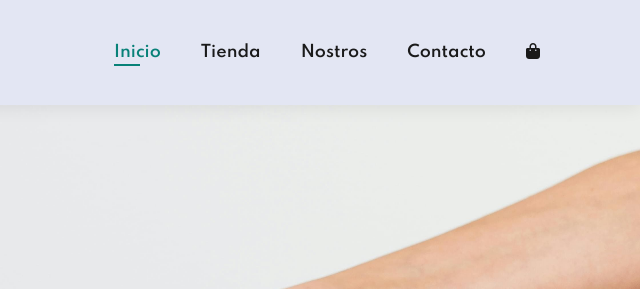
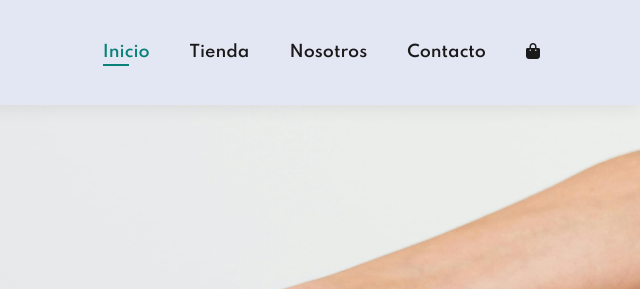
Before and after one commit to AngelChaile/AllShop, a plain HTML site: page index.html in a window 1280 px wide. Shown: the top 289 px of the page, 640-1280 px from the left. Drawn offline with Linux system fonts and the light colour scheme.

Commit message:
Update index.html

```diff
--- a/index.html
+++ b/index.html
@@ -17,7 +17,7 @@
       <nav id="navbar">
         <li><a class="active" href="index.html">Inicio</a></li>
         <li><a href="shop.html">Tienda</a></li>
-        <li><a href="about.html">Nostros</a></li>
+        <li><a href="about.html">Nosotros</a></li>
         <li><a href="contact.html">Contacto</a></li>
         <li id="lg-bag">
           <a href="cart.html"><i class="fa-solid fa-bag-shopping"></i></a>
```
